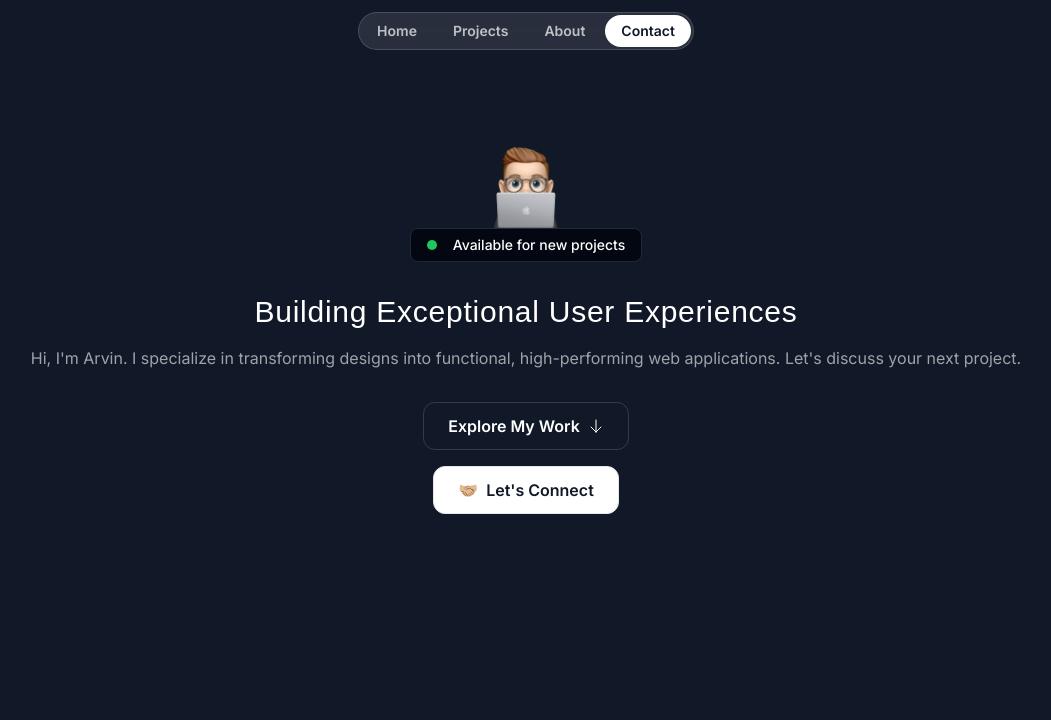
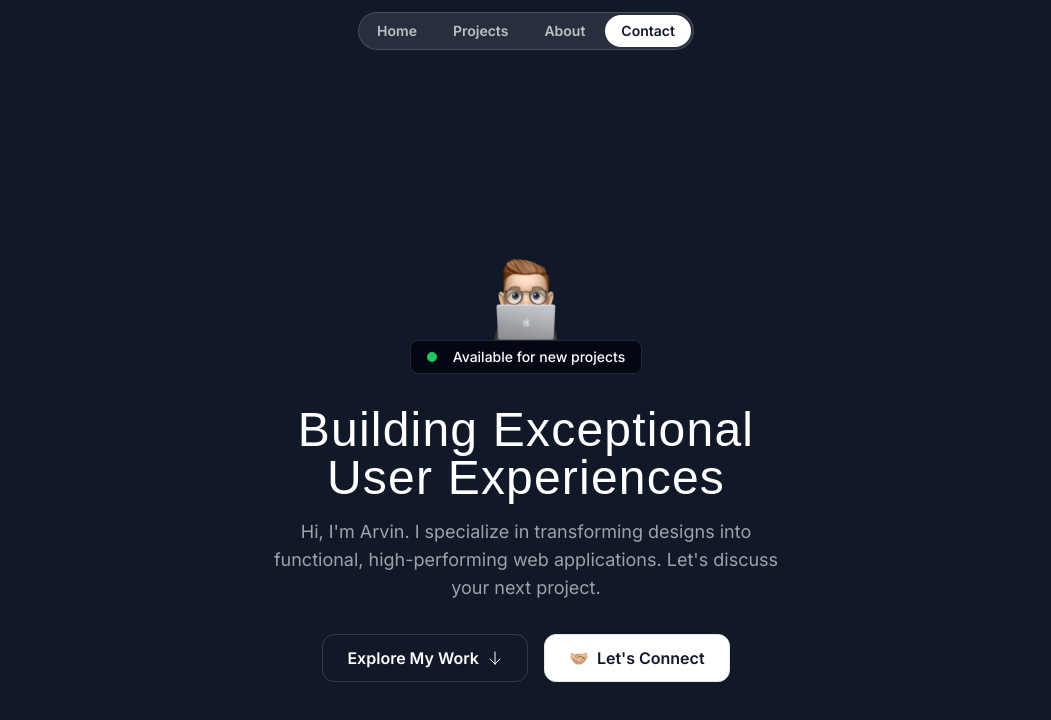
Before and after one commit to arvincarlo/portfolio, a Next.js app: page / in a window 1280 px wide. Shown: the top 720 px of the page, without its empty margins (114-1165 px from the left). Built offline with nearby package versions, Linux system fonts and the light colour scheme; a web font is replaced by a local one.

Commit message:
Hero Section: Tablet and Desktop

```diff
--- a/src/sections/Hero.tsx
+++ b/src/sections/Hero.tsx
@@ -4,7 +4,7 @@
 
 export const HeroSection = () => {
   return (
-    <div className="py-32">
+    <div className="py-32 md:py-48 lg:py-60">
       <div className="container">
         <div className="flex flex-col items-center">
           <Image src={memojiImage} className="size-[100px]" alt="Person Peeking from behind"/>
@@ -13,11 +13,13 @@
             <div className="text-sm font-medium">Available for new projects</div>
           </div>
         </div>
-        <h1 className="font-serif text-3xl text-center mt-8 tracking-wide">Building Exceptional User Experiences</h1>
-        <p className="mt-4 text-center text-white/60">
-          Hi, I'm Arvin. I specialize in transforming designs into functional, high-performing web applications. Let's discuss your next project.
-        </p>
-        <div className="flex flex-col items-center mt-8 gap-4">
+        <div className='max-w-lg mx-auto'>
+          <h1 className="font-serif text-3xl text-center mt-8 tracking-wide md:text-5xl">Building Exceptional User Experiences</h1>
+          <p className="mt-4 text-center text-white/60 md:text-lg">
+            Hi, I'm Arvin. I specialize in transforming designs into functional, high-performing web applications. Let's discuss your next project.
+          </p>
+        </div>
+        <div className="flex flex-col md:flex-row justify-center items-center mt-8 gap-4">
           <button className="inline-flex items-center gap-2 border border-white/15 px-6 h-12 rounded-xl">
             <span className="font-semibold">Explore My Work</span>
             <ArrowDown className="size-4"/>
```
